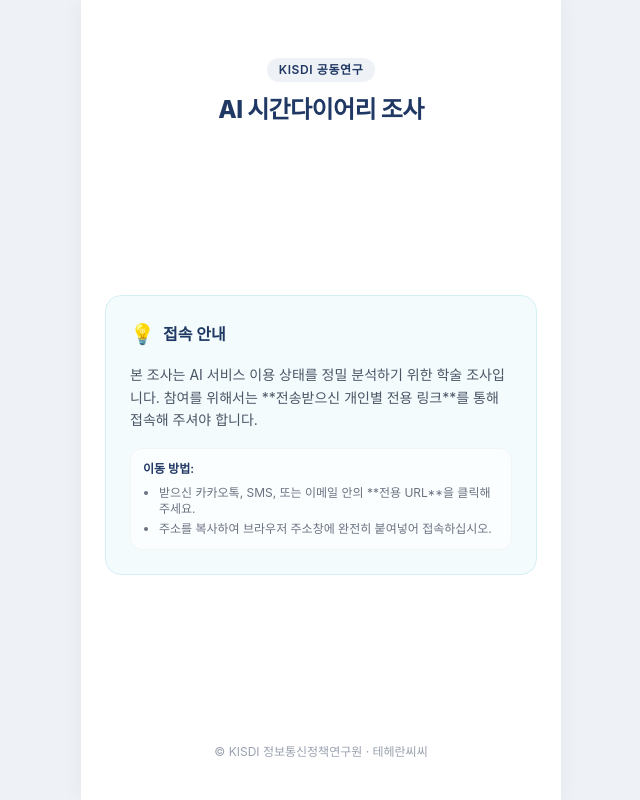
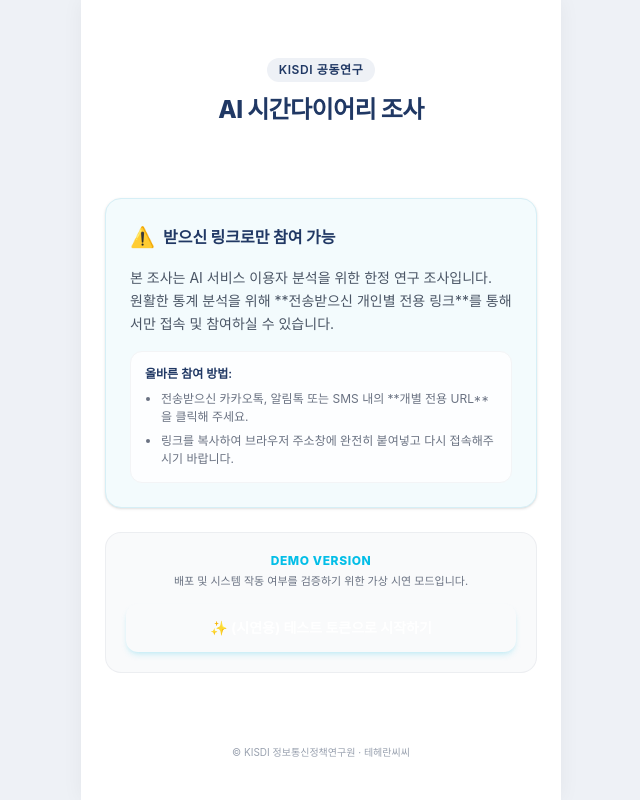
Before and after one commit to pallyhunter8789-coder/AI-diary-2days, a Next.js app: page / in a window 1280 px wide. Shown: the whole page, without its empty margins (319-959 px from the left). Built offline with nearby package versions, Linux system fonts and the light colour scheme; a web font is replaced by a local one.

Commit message:
feat: add demo start button and location query fallback to home page

```diff
--- a/src/app/page.tsx
+++ b/src/app/page.tsx
@@ -6,10 +6,19 @@ import { useRouter, useSearchParams } from "next/navigation";
 function EntryContent() {
   const router = useRouter();
   const searchParams = useSearchParams();
-  const token = searchParams.get("t");
-
+  const [token, setToken] = useState<string | null>(null);
   const [loading, setLoading] = useState<boolean>(true);
   const [errorMsg, setErrorMsg] = useState<string | null>(null);
+
+  // 1. Next.js useSearchParams 및 window.location 더블체크 안전장치
+  useEffect(() => {
+    let t = searchParams.get("t");
+    if (!t && typeof window !== "undefined") {
+      const params = new URLSearchParams(window.location.search);
+      t = params.get("t");
+    }
+    setToken(t);
+  }, [searchParams]);
 
   useEffect(() => {
     if (!token) {
@@ -19,11 +28,11 @@ function EntryContent() {
 
     const verifyToken = async () => {
       try {
+        setLoading(true);
         const response = await fetch(`/api/respondent?t=${encodeURIComponent(token)}`);
         const data = await response.json();
 
         if (response.ok && data.success) {
-          // 상태 전달을 위해 다음 페이지로 토큰을 쿼리 스트링 형태로 전달합니다.
           router.replace(`${data.redirectPath}${data.redirectPath.includes("?") ? "&" : "?"}t=${token}`);
         } else {
           setErrorMsg(data.error || "유효하지 않은 토큰입니다.");
@@ -39,13 +48,17 @@ function EntryContent() {
     verifyToken();
   }, [token, router]);
 
+  const handleStartDemo = () => {
+    router.push("/?t=test-token-1234");
+  };
+
   // 1. 토큰 검증 로딩 뷰
   if (loading && token) {
     return (
-      <main className="flex-1 flex flex-col items-center justify-center p-6 bg-white">
+      <main className="flex-1 flex flex-col items-center justify-center p-6 bg-white min-h-[100dvh]">
         <div className="flex flex-col items-center space-y-4">
           <div className="animate-spin rounded-full h-12 w-12 border-4 border-navy border-t-cyan"></div>
-          <p className="text-sm font-medium text-navy tracking-wide animate-pulse">
+          <p className="text-sm font-bold text-navy tracking-wide animate-pulse">
             접속 토큰을 검증하고 있습니다...
           </p>
         </div>
@@ -55,7 +68,7 @@ function EntryContent() {
 
   // 2. 토큰 미인증 또는 누락 안내 뷰
   return (
-    <main className="flex-1 flex flex-col justify-between p-6 bg-white">
+    <main className="flex-1 flex flex-col justify-between p-6 bg-white min-h-[100dvh]">
       {/* 상단 헤더 */}
       <div className="pt-8 text-center">
         <div className="inline-block px-3 py-1 bg-bg-gray rounded-full text-xs font-semibold text-navy tracking-wider mb-3">
@@ -67,37 +80,53 @@ function EntryContent() {
       </div>
 
       {/* 중단 설명 박스 */}
-      <div className="my-auto space-y-6">
-        <div className="bg-[#f3fbfd] border border-[#d6eff6] rounded-2xl p-6 space-y-4">
+      <div className="my-auto space-y-6 py-8">
+        <div className="bg-[#f3fbfd] border border-[#d6eff6] rounded-2xl p-6 space-y-4 shadow-sm">
           <div className="flex items-center space-x-2">
-            <span className="text-cyan text-xl">💡</span>
-            <h2 className="text-base font-bold text-navy">접속 안내</h2>
+            <span className="text-red-500 text-xl">⚠️</span>
+            <h2 className="text-base font-extrabold text-navy">받으신 링크로만 참여 가능</h2>
           </div>
 
           {errorMsg ? (
-            <p className="text-sm leading-relaxed text-gray-600 font-medium">
-              입력하신 링크의 인증에 실패했습니다: <span className="text-red-500 font-bold">{errorMsg}</span>
+            <p className="text-sm leading-relaxed text-gray-600 font-semibold bg-red-50/50 p-3 rounded-xl border border-red-100 text-center">
+              인증 실패: <span className="text-red-500 font-bold">{errorMsg}</span>
             </p>
           ) : (
             <p className="text-sm leading-relaxed text-gray-600">
-              본 조사는 AI 서비스 이용 상태를 정밀 분석하기 위한 학술 조사입니다.
-              참여를 위해서는 **전송받으신 개인별 전용 링크**를 통해 접속해 주셔야 합니다.
+              본 조사는 AI 서비스 이용자 분석을 위한 한정 연구 조사입니다.<br />
+              원활한 통계 분석을 위해 **전송받으신 개인별 전용 링크**를 통해서만 접속 및 참여하실 수 있습니다.
             </p>
           )}
 
-          <div className="text-xs text-gray-500 space-y-2 bg-white/70 rounded-xl p-3 border border-gray-100">
-            <p className="font-semibold text-navy">이동 방법:</p>
-            <ul className="list-disc pl-4 space-y-1">
-              <li>받으신 카카오톡, SMS, 또는 이메일 안의 **전용 URL**을 클릭해 주세요.</li>
-              <li>주소를 복사하여 브라우저 주소창에 완전히 붙여넣어 접속하십시오.</li>
+          <div className="text-xs text-gray-500 space-y-2 bg-white/80 rounded-xl p-3.5 border border-gray-100">
+            <p className="font-semibold text-[#203864]">올바른 참여 방법:</p>
+            <ul className="list-disc pl-4 space-y-1.5 leading-normal">
+              <li>전송받으신 카카오톡, 알림톡 또는 SMS 내의 **개별 전용 URL**을 클릭해 주세요.</li>
+              <li>링크를 복사하여 브라우저 주소창에 완전히 붙여넣고 다시 접속해주시기 바랍니다.</li>
             </ul>
           </div>
+        </div>
+
+        {/* 시연용 테스트 버튼 카드 */}
+        <div className="bg-gray-50 border border-gray-200/60 rounded-2xl p-5 space-y-3.5 text-center">
+          <div className="space-y-1">
+            <h3 className="text-xs font-extrabold text-cyan tracking-wider">DEMO VERSION</h3>
+            <p className="text-[11px] text-gray-500">
+              배포 및 시스템 작동 여부를 검증하기 위한 가상 시연 모드입니다.
+            </p>
+          </div>
+          <button
+            onClick={handleStartDemo}
+            className="btn cyan w-full py-3.5 text-white font-bold text-sm shadow-md shadow-cyan/15 rounded-xl cursor-pointer hover:bg-cyan-d active:scale-95 transition-all"
+          >
+            ✨ (시연용) 테스트 토큰으로 시작하기
+          </button>
         </div>
       </div>
 
       {/* 하단 푸터 */}
       <div className="pb-4 text-center">
-        <p className="text-xs text-gray-400">
+        <p className="text-[10px] text-gray-400">
           © KISDI 정보통신정책연구원 · 테헤란씨씨
         </p>
       </div>
```
